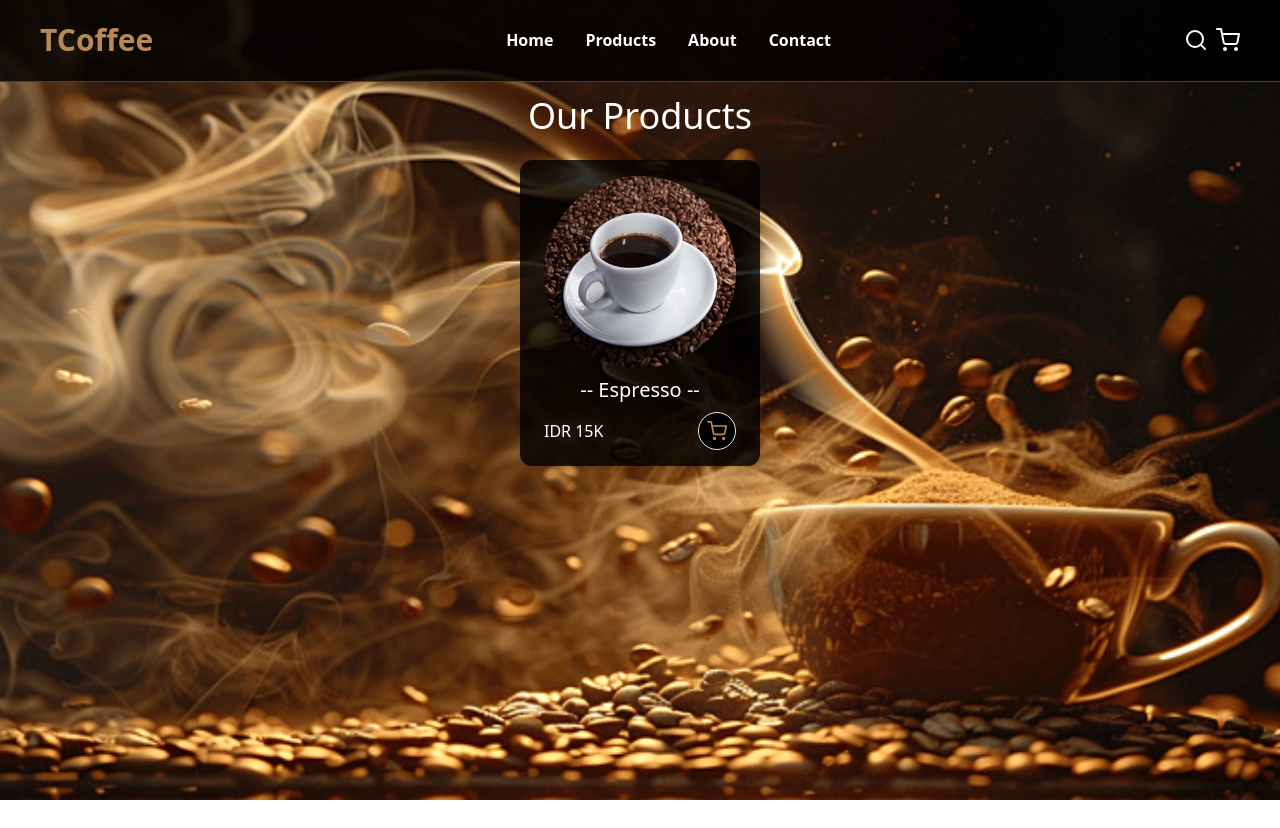
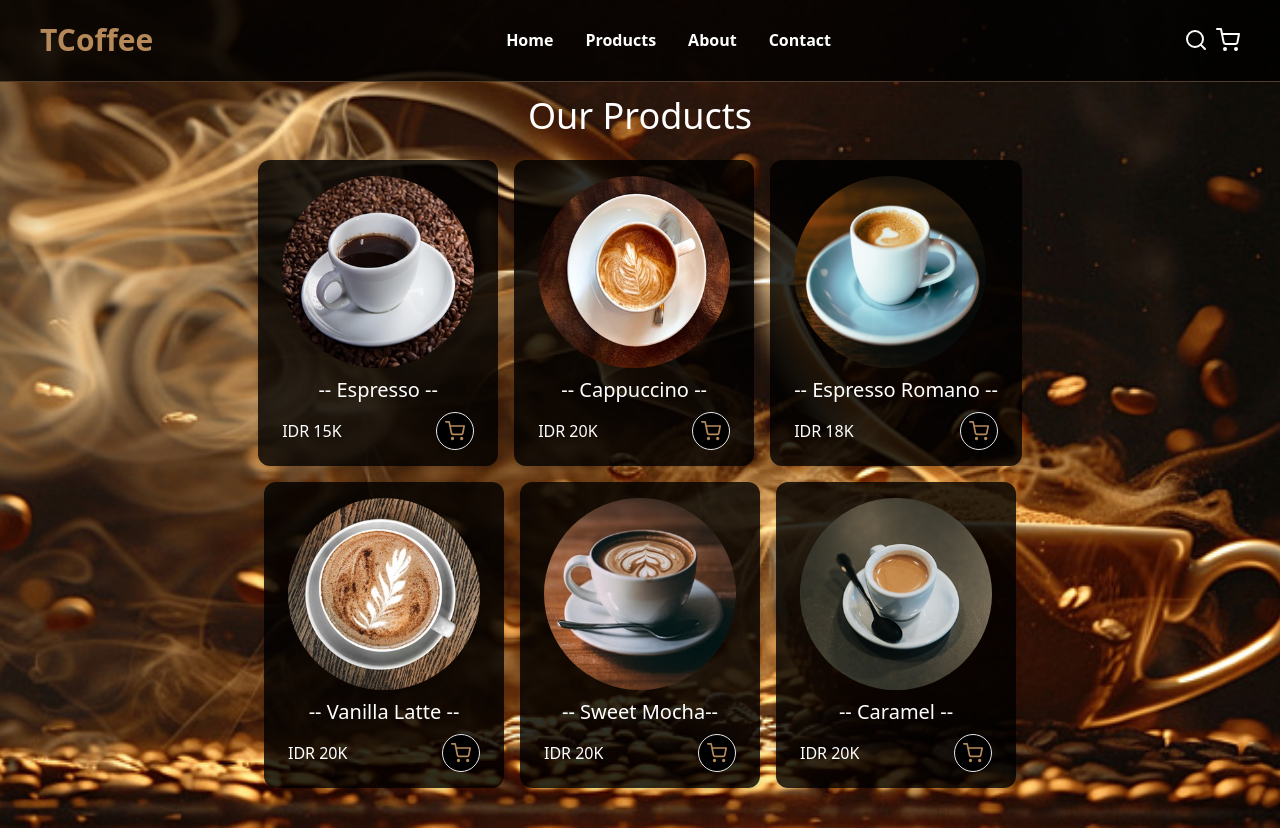
Before and after one commit to rifqimuzhaffar/marketplace-sederhana, a React (Vite) app: page /products in a window 1280 px wide. Before the commit the page ends 800 px from the top, so only its background shows below. Built offline with nearby package versions, Linux system fonts and the light colour scheme.

Commit message:
finis productpage

```diff
--- a/src/components/Elements/CardProducts/index.jsx
+++ b/src/components/Elements/CardProducts/index.jsx
@@ -1,15 +1,59 @@
 import { FiShoppingCart } from "react-icons/fi";
+
+const products = [
+  {
+    id: 1,
+    name: "-- Espresso --",
+    image: "/images/espresso.jpg",
+    price: "IDR 15K",
+  },
+  {
+    id: 2,
+    name: "-- Cappuccino --",
+    image: "/images/cappuccino.jpg",
+    price: "IDR 20K",
+  },
+  {
+    id: 3,
+    name: "-- Espresso Romano --",
+    image: "/images/Espresso-Romano.jpg",
+    price: "IDR 18K",
+  },
+  {
+    id: 4,
+    name: "-- Vanilla Latte --",
+    image: "/images/vanilla-latte.jpg",
+    price: "IDR 20K",
+  },
+  {
+    id: 5,
+    name: "-- Sweet Mocha--",
+    image: "/images/Sweet-Mocha.jpg",
+    price: "IDR 20K",
+  },
+  {
+    id: 6,
+    name: "-- Caramel --",
+    image: "/images/caramel.jpg",
+    price: "IDR 20K",
+  },
+];
 
 const CardProducts = (props) => {
   const { children } = props;
   return (
-    <div className="flex flex-wrap mt-[1.5rem] justify-center gap-4">
-      <div className="text-center drop-shadow-md bg-black/80 px-6 py-4 rounded-xl flex flex-col justify-between gap-2">
-        {children}
-        <CardProducts.Header image="/images/espresso.jpg" />
-        <CardProducts.Body>-- Espresso --</CardProducts.Body>
-        <CardProducts.Footer price="IDR 15K" />
-      </div>
+    <div className="flex flex-wrap mt-[1.5rem] justify-center gap-4 md:px-[5px] lg:px-[11rem]">
+      {products.map((product) => (
+        <div
+          key={product.id}
+          className="text-center drop-shadow-md bg-black/80 px-6 py-4 rounded-xl flex flex-col justify-between gap-2"
+        >
+          {children}
+          <CardProducts.Header image={product.image} />
+          <CardProducts.Body name={product.name} />
+          <CardProducts.Footer price={product.price} />
+        </div>
+      ))}
     </div>
   );
 };
@@ -20,8 +64,8 @@ const Header = (props) => {
 };
 
 const Body = (props) => {
-  const { children } = props;
-  return <h3 className="text-xl">{children}</h3>;
+  const { name } = props;
+  return <h3 className="text-xl">{name}</h3>;
 };
 
 const Footer = (props) => {
@@ -29,7 +73,7 @@ const Footer = (props) => {
   return (
     <div className="flex justify-between items-center">
       <p>{price}</p>
-      <a className="border p-2 rounded-full bg-black">
+      <a className="border p-2 rounded-full bg-black hover:bg-white">
         <FiShoppingCart className="h-5 w-5 text-primary" />
       </a>
     </div>
--- a/src/components/Elements/topnavbar/index.jsx
+++ b/src/components/Elements/topnavbar/index.jsx
@@ -12,7 +12,8 @@ const MenuLinks = [
 const TopNavbar = () => {
   const [showSidebar, setShowSidebar] = useState(false);
 
-  const toggleSidebar = () => {
+  const toggleSidebar = (e) => {
+    e.preventDefault();
     setShowSidebar(!showSidebar);
   };
 
@@ -21,7 +22,6 @@ const TopNavbar = () => {
       <Link
         to={data.path}
         className="px-4 font-semibold text-white hover:text-primary relative group"
-        onClick={toggleSidebar}
       >
         {data.name}
         <span className="absolute left-0 bottom-0 w-full h-0.5 bg-primary transform scale-x-0 group-hover:scale-x-50 transition-transform duration-300"></span>
--- a/src/pages/products.jsx
+++ b/src/pages/products.jsx
@@ -6,7 +6,7 @@ const Products = () => {
   return (
     <div>
       <TopNavbar />
-      <section className="bg-black bg-homepage min-h-screen text-white bg-cover object-cover bg-no-repeat bg-bottom flex">
+      <section className="bg-black bg-homepage min-h-screen text-white bg-cover object-cover bg-no-repeat bg-bottom flex pb-10">
         <div className="mx-auto">
           <Tittle />
           <CardProducts />
```
